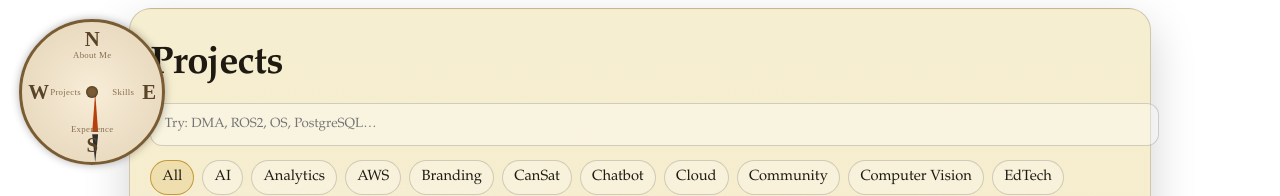
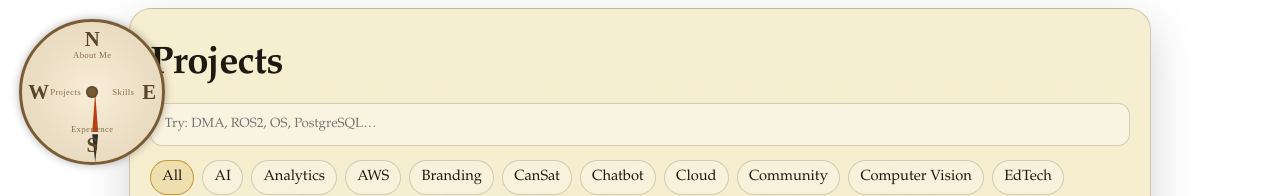
Before and after one commit to danushsingla/personal_page, a SvelteKit app: page /projects in a window 1280 px wide. Shown: the top 196 px of the page. Built offline with nearby package versions, Linux system fonts and the light colour scheme.

Commit message:
Fixed search bar length

```diff
--- a/src/routes/projects/+page.svelte
+++ b/src/routes/projects/+page.svelte
@@ -170,10 +170,18 @@
     gap: 0.9rem;
   }
 
-  .search {
-    display: grid;
-    gap: 0.35rem;
-  }
+.search input {
+  width: 100%;
+  box-sizing: border-box; /* ✅ add this */
+  padding: 0.75rem 0.85rem;
+  border-radius: 12px;
+  border: 1px solid var(--line);
+  background: rgba(255, 255, 255, 0.35);
+  color: var(--ink);
+  outline: none;
+  font-family: inherit;
+}
+
 
   .label {
     font-size: 0.9rem;
```
